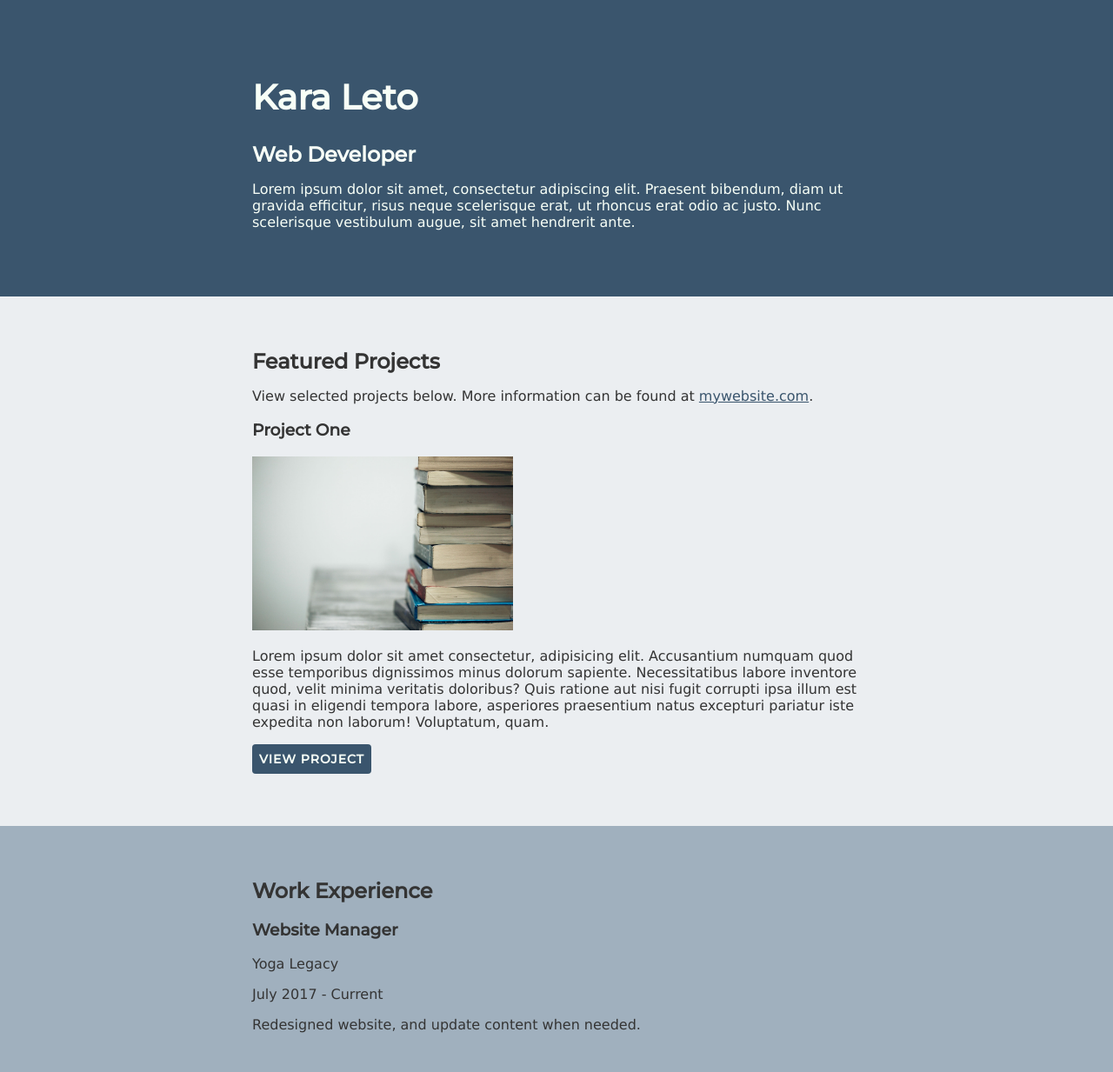
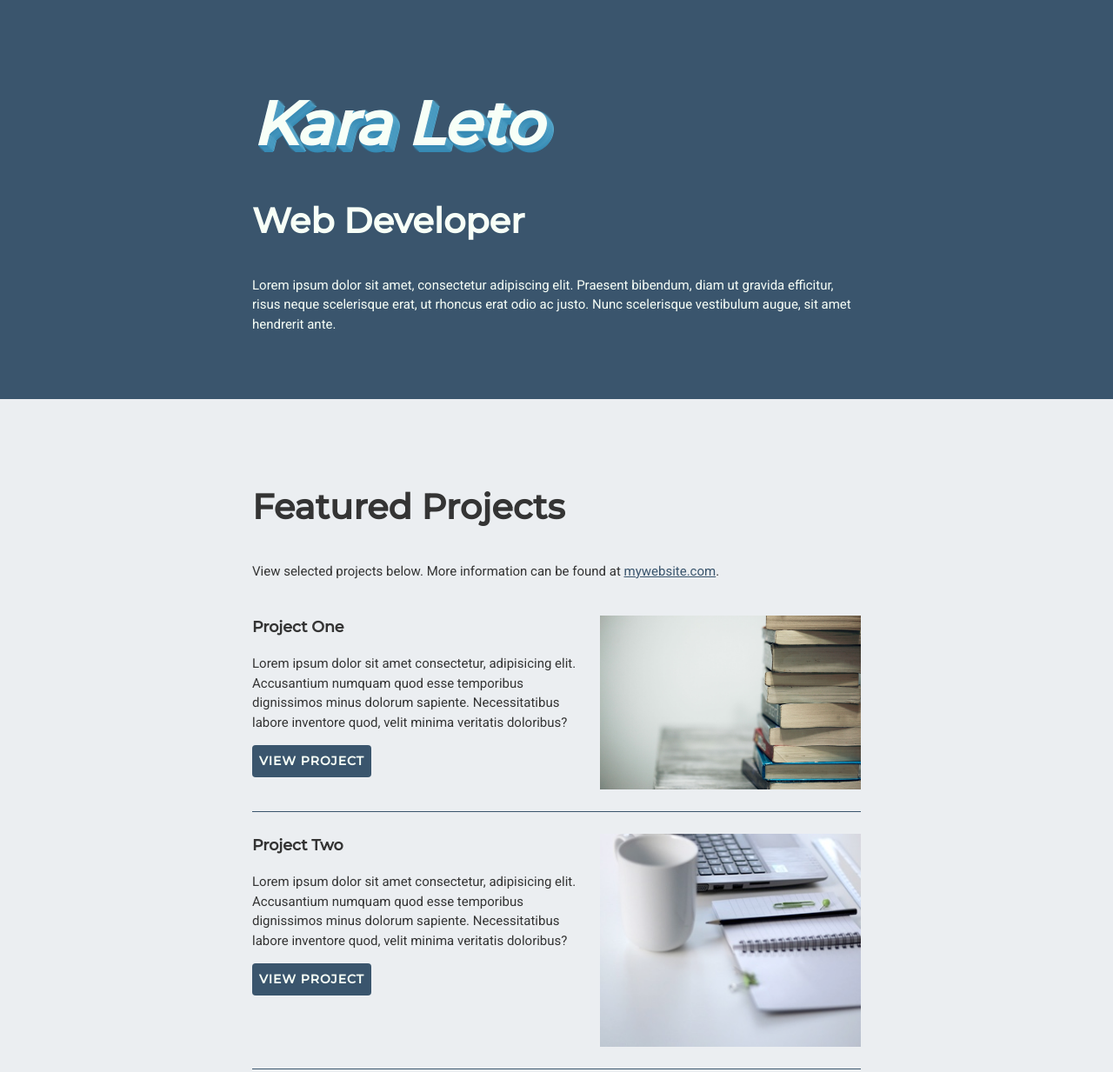
Before and after one commit to karaleto/Lesson3, a plain HTML site: page index.html in a window 1280 px wide. Shown: the top 1233 px of the page at 87% size. Drawn offline with Linux system fonts and the light colour scheme.

Commit message:
lesson 5

```diff
--- a/css/style.css
+++ b/css/style.css
@@ -1,10 +1,19 @@
 
 /* Global styles
 ---------------------*/
+html {
+    box-sizing: border-box;
+}
+*, *:before, *:after {
+    box-sizing: inherit;
+}
 body {
     color:#343434;
     margin: 0;
     padding: 0;
+    font-family: 'Roboto', sans-serif;
+    font-size: 15px;
+    line-height: 1.5;
 }
 img {
     width: 300px;
@@ -15,17 +24,41 @@ a {
 a:hover {
     text-decoration: none;
 }
-p {
-    font-family: Verdana, Geneva, Tahoma, sans-serif;
-}
+
 h1, h2, h3 {
     font-family: 'Montserrat', sans-serif;
 }
+
+h1 h2 {
+    font-weight: 400;
+    margin: 0;
+}
+
 h1 {
-    font-size: 40px;
+    font-size: 70px; /* was 60, tutorial said 100*/
+    line-height: 1;
+    font-style: italic;
+    text-shadow:
+    0 1px 0px #378ab4,
+    1px 0 0px #5dabcd,
+    1px 2px 1px #378ab4,
+    2px 1px 1px #5dabcd,
+    2px 3px 2px #378ab4,
+    3px 2px 2px #5dabcd,
+    3px 4px 2px #378ab4,
+    4px 3px 3px #5dabcd,
+    4px 5px 3px #378ab4,
+    5px 4px 2px #5dabcd,
+    5px 6px 2px #378ab4,
+    6px 5px 2px #5dabcd,
+    6px 7px 1px #378ab4,
+    7px 6px 1px #5dabcd,
+    7px 8px 0px #378ab4,
+    8px 7px 0px #5dabcd;
+
 }
 h2 {
-   margin: 0;
+   font-size: 40px;
 }
 .content-wrap {
     width: 700px;
@@ -60,21 +93,29 @@ header {
     letter-spacing: 1px;
     font-weight: bold;
     font-size: 14px;
+    font-family: 'Montserrat', sans-serif;
 }
 .projects .btn:hover {
     background: rgba(58, 85, 109, 80%);
 }
-
-.btn {
-    font-family: 'Montserrat', sans-serif;
+.project-item {
+    overflow: hidden;
+    border-bottom: 1px solid #3A556D;
+    padding: 25px 0;
+}
+.project-item img {
+    float: right;
+    margin-left: 20px;
+}
+.project-item h3 {
+    margin-top: 0;
 }
 
 /* Work experience
 ---------------------*/
 .work-experience {
    background:rgb(160, 176, 190);
-
-    /*rgb(93, 105, 116);*/
+   /*background-color: #b6d1dd;*/
 }
 
 /* Education
@@ -83,7 +124,7 @@ header {
 /* Contact info
 ---------------------*/
 footer {
-    background: #3f4041;
+    background:rgb(29, 42, 54);
     color: #ffffff;
     border-top: 4px solid #000000;
 }
@@ -91,7 +132,8 @@ footer h2 {
     text-align: center;
 }
 footer ul {
-    list-style-type: none;
+    list-style: none;
+    text-align: center;
 }
 footer ul li {
     display: inline-block;
--- a/index.html
+++ b/index.html
@@ -5,8 +5,8 @@
   <meta charset="UTF-8">
   <meta name="viewport" content="width=device-width, initial-scale=1.0">
   <title>Kara Leto's Resume</title>
+  <link href="https://fonts.googleapis.com/css?family=Montserrat:500|Roboto&display=swap" rel="stylesheet">
   <link rel="stylesheet" href="css/style.css">
-  <link href="https://fonts.googleapis.com/css?family=Montserrat:500&display=swap" rel="stylesheet">
 </head>
 
 <body>
@@ -30,13 +30,18 @@
         <p>View selected projects below. More information can be found at <a href="#">mywebsite.com</a>.</p>
 
         <!-- Copy the whole <section> block to add more projects. -->
-        <section>
+        <section class="project-item">
+          <img src="images/sharon-mccutcheon-unsplash.jpg" alt="Project One">
           <h3>Project One</h3>
-          <img src="images/sharon-mccutcheon-unsplash.jpg" alt="description of image">
           <p>Lorem ipsum dolor sit amet consectetur, adipisicing elit. Accusantium numquam quod esse temporibus
-            dignissimos minus dolorum sapiente. Necessitatibus labore inventore quod, velit minima veritatis doloribus?
-            Quis ratione aut nisi fugit corrupti ipsa illum est quasi in eligendi tempora labore, asperiores praesentium
-            natus excepturi pariatur iste expedita non laborum! Voluptatum, quam.</p>
+            dignissimos minus dolorum sapiente. Necessitatibus labore inventore quod, velit minima veritatis doloribus? </p>
+          <a class="btn" href="#" target="_blank">View project</a>
+        </section>
+        <section class="project-item">
+          <img src="images/thumbnail-2.jpg" alt="Project Two">
+          <h3>Project Two</h3>
+          <p>Lorem ipsum dolor sit amet consectetur, adipisicing elit. Accusantium numquam quod esse temporibus
+            dignissimos minus dolorum sapiente. Necessitatibus labore inventore quod, velit minima veritatis doloribus?</p>
           <a class="btn" href="#" target="_blank">View project</a>
         </section>
         <!-- End of Project block. -->
```
Also changed, not shown: 1 other file.
